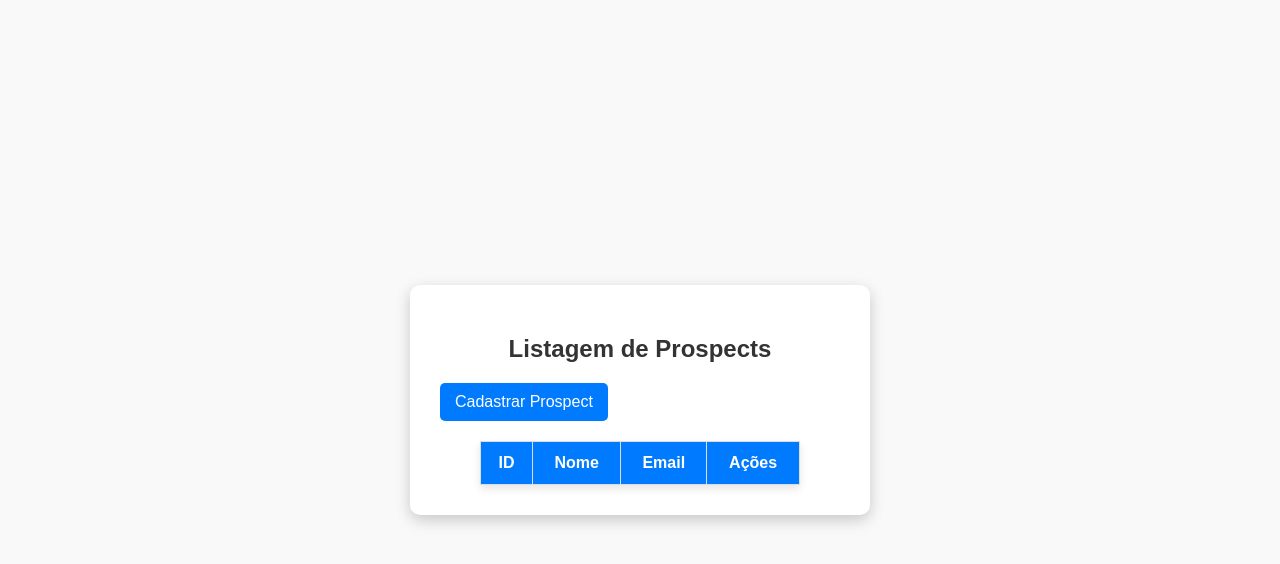
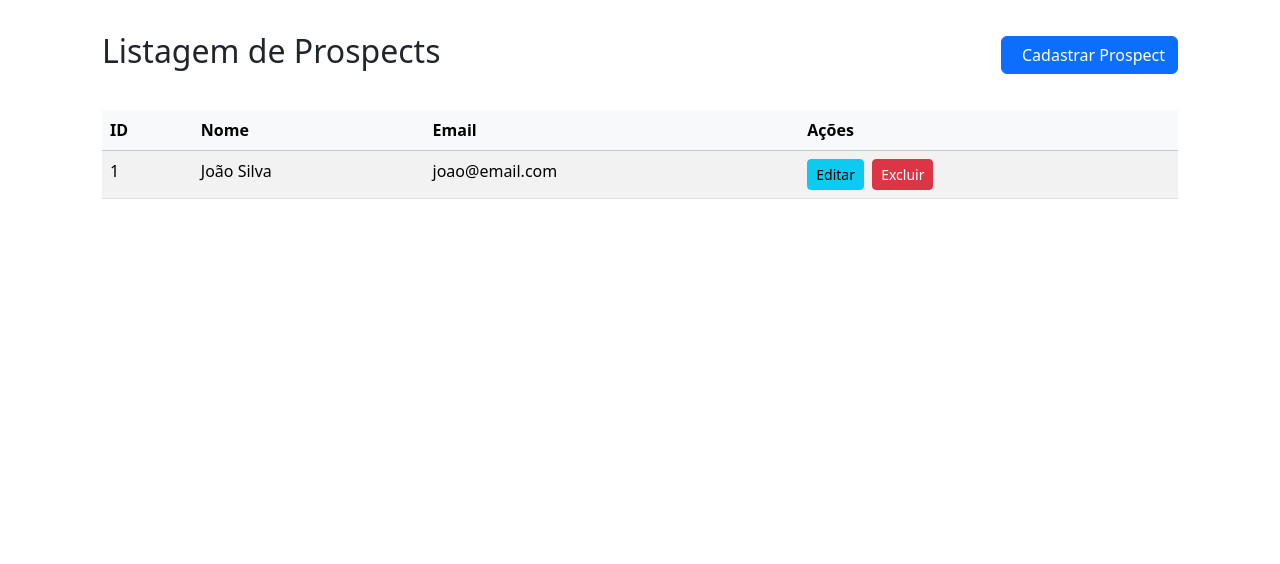
Before and after one commit to dudugudu/scrum, a website: page src/public/prospects.html in a window 1280 px wide. Drawn offline with nearby package versions, Linux system fonts and the light colour scheme.

Commit message:
Update prospects.html

```diff
--- a/src/public/prospects.html
+++ b/src/public/prospects.html
@@ -4,28 +4,56 @@
     <meta charset="UTF-8">
     <meta name="viewport" content="width=device-width, initial-scale=1.0">
     <title>Listagem de Prospects</title>
-    <link rel="stylesheet" href="styles.css">
+    <link href="https://cdnjs.cloudflare.com/ajax/libs/bootstrap/5.3.2/css/bootstrap.min.css" rel="stylesheet">
+    <style>
+        .container {
+            padding: 2rem;
+        }
+        .header-container {
+            display: flex;
+            justify-content: space-between;
+            align-items: center;
+            margin-bottom: 2rem;
+        }
+    </style>
 </head>
 <body>
     <div class="container">
+        <div class="header-container">
             <h2>Listagem de Prospects</h2>
-        <div class="buttons">
-            <button onclick="cadastrarProspect()">Cadastrar Prospect</button>
+            <button class="btn btn-primary" onclick="cadastrarProspect()">
+                <i class="bi bi-plus-circle me-2"></i>
+                Cadastrar Prospect
+            </button>
         </div>
-        <table>
-            <thead>
+
+        <div class="table-responsive">
+            <table class="table table-striped table-hover">
+                <thead class="table-light">
                     <tr>
-                    <th>ID</th>
-                    <th>Nome</th>
-                    <th>Email</th>
-                    <th>Ações</th>
+                        <th scope="col">ID</th>
+                        <th scope="col">Nome</th>
+                        <th scope="col">Email</th>
+                        <th scope="col">Ações</th>
                     </tr>
                 </thead>
                 <tbody>
-                <!--  backend -->
+                    <!-- Exemplo de linha (remover quando integrar com backend) -->
+                    <tr>
+                        <td>1</td>
+                        <td>João Silva</td>
+                        <td>joao@email.com</td>
+                        <td>
+                            <button class="btn btn-sm btn-info me-1">Editar</button>
+                            <button class="btn btn-sm btn-danger">Excluir</button>
+                        </td>
+                    </tr>
                 </tbody>
             </table>
         </div>
+    </div>
+
+    <script src="https://cdnjs.cloudflare.com/ajax/libs/bootstrap/5.3.2/js/bootstrap.bundle.min.js"></script>
     <script>
         function cadastrarProspect() {
             alert("função de cadastro de prospect backend.");
```
Lines whose indentation alone changed are shown as unchanged.
